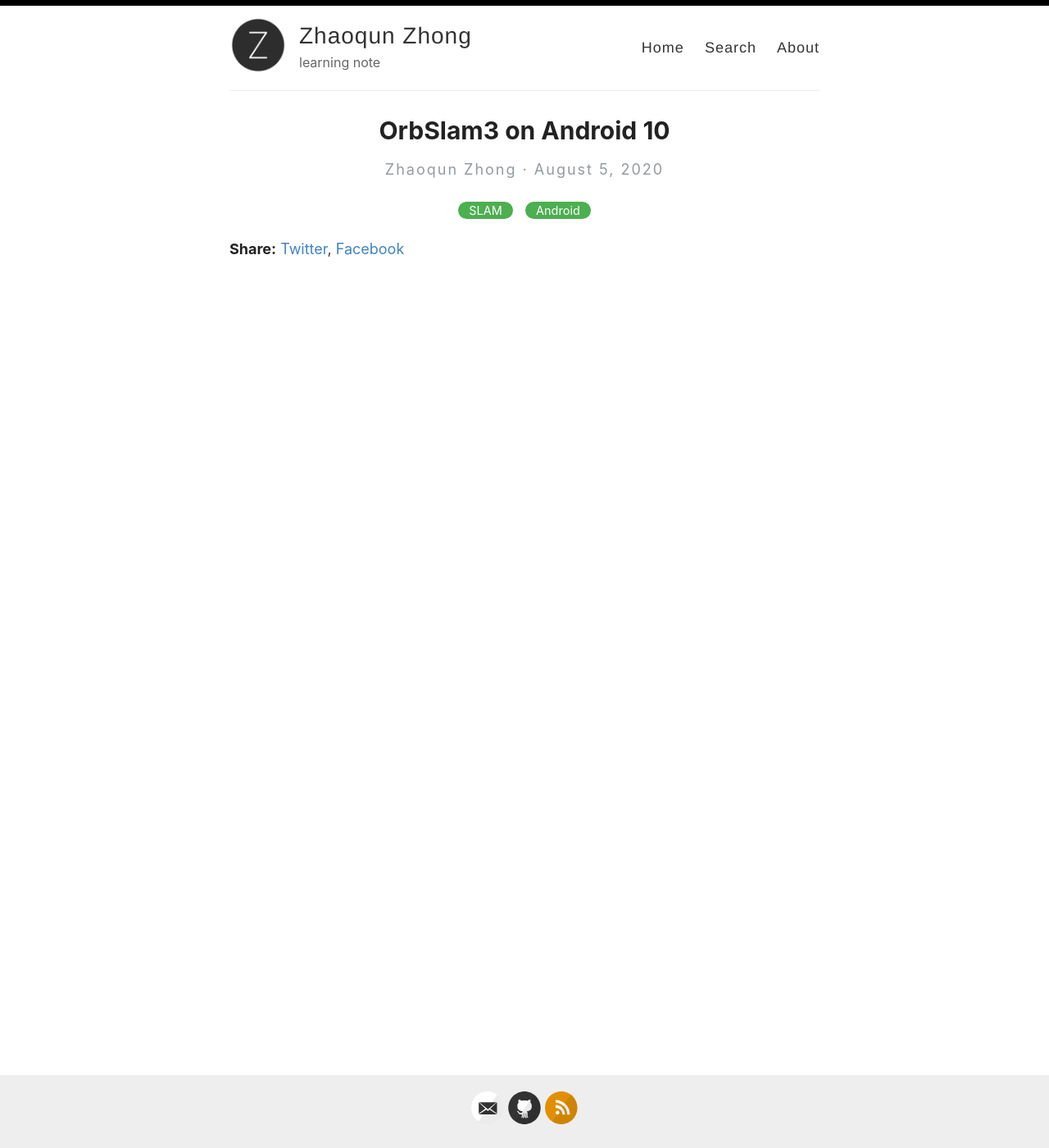
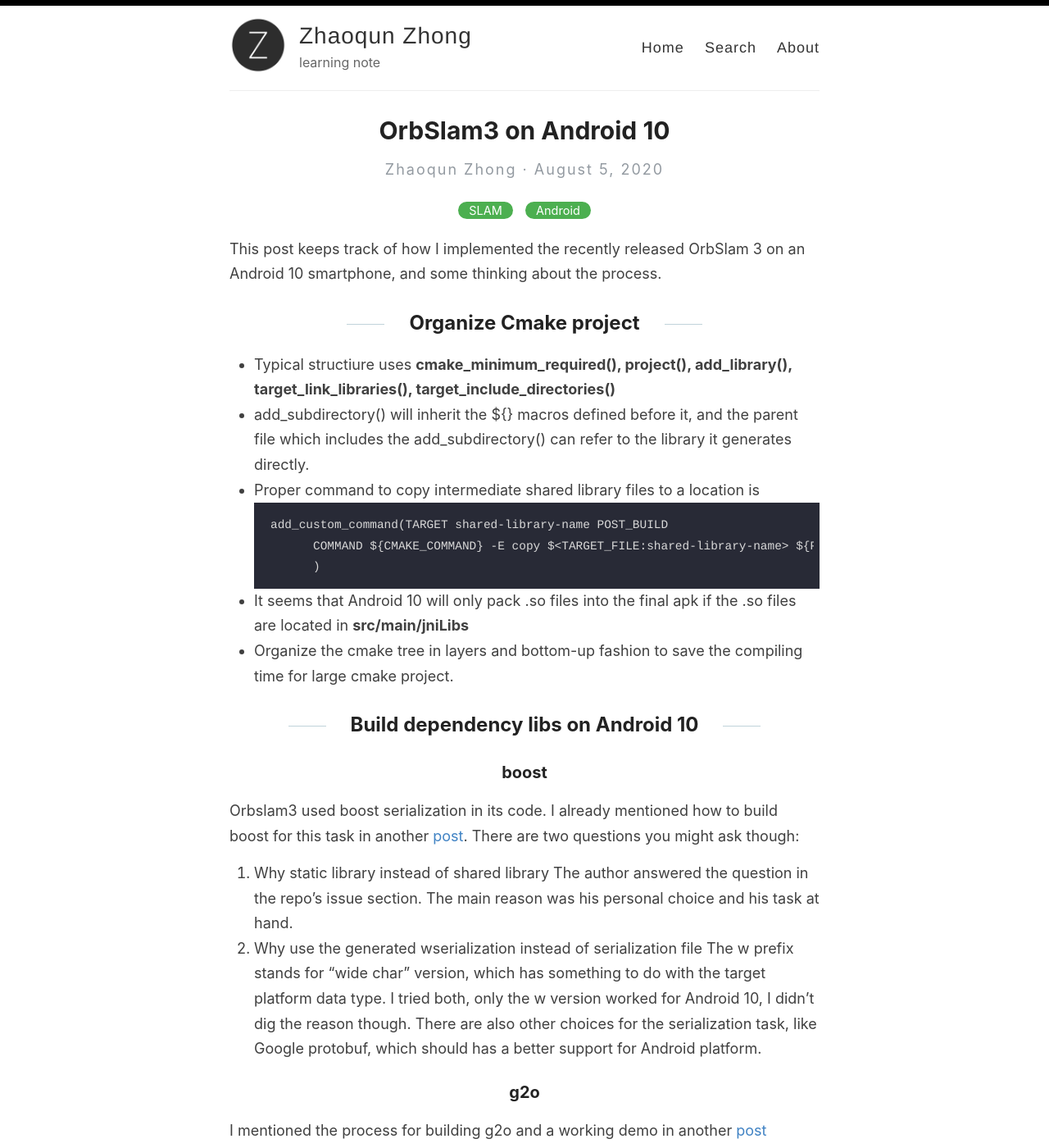
Before and after one commit to ZhaoqunZhong/ZhaoqunZhong.github.io, a Jekyll site: the page built from _posts/2020-8-5-run-orbslam3-on-android.md, in a window 1280 px wide and 1400 px high. Shown: the whole window at 82% size. Built offline with Jekyll 4.4.1, drawn with Linux system fonts in a browser that asks for light colours; comment, search, counter and statistics services are not loaded; some of the changed text lies outside the part shown.

Commit message:
Update 2020-8-5-run-orbslam3-on-android.md

````diff
--- a/_posts/2020-8-5-run-orbslam3-on-android.md
+++ b/_posts/2020-8-5-run-orbslam3-on-android.md
@@ -3,3 +3,55 @@ layout: post
 title:  OrbSlam3 on Android 10
 categories: [SLAM,Android]
 ---
+
+This post keeps track of how I implemented the recently released OrbSlam 3 on an Android 10 smartphone, and some thinking about the process.
+
+## Organize Cmake project
+
+- Typical structiure uses **cmake_minimum_required(), project(), add_library(), target_link_libraries(), target_include_directories()**
+- add_subdirectory() will inherit the ${} macros defined before it, and the parent file which includes the add_subdirectory() can refer to the library it generates directly.
+- Proper command to copy intermediate shared library files to a location is
+```
+add_custom_command(TARGET shared-library-name POST_BUILD
+        COMMAND ${CMAKE_COMMAND} -E copy $<TARGET_FILE:shared-library-name> ${PROJECT_SOURCE_DIR}/lib/new-shared-library-name(e.g. shared-library-name or libshared-library-name.so)
+        )
+```
+- It seems that Android 10 will only pack .so files into the final apk if the .so files are located in **src/main/jniLibs**
+- Organize the cmake tree in layers and bottom-up fashion to save the compiling time for large cmake project.
+
+
+## Build dependency libs on Android 10
+
+### boost
+Orbslam3 used boost serialization in its code. I already mentioned how to build boost for this task in another [post](https://zhaoqunzhong.github.io/boost-for-android/). There are two questions you might ask though:
+1. Why static library instead of shared library
+	The author answered the question in the repo's issue section. The main reason was his personal choice and his task at hand.
+2. Why use the generated wserialization instead of serialization file
+	The w prefix stands for "wide char" version, which has something to do with the target platform data type. I tried both, only the w version worked for Android 10, I didn't dig the reason though.
+There are also other choices for the serialization task, like Google protobuf, which should has a better support for Android platform.
+
+### g2o
+I mentioned the process for building g2o and a working demo in another [post](https://zhaoqunzhong.github.io/g2o-for-android/)
+
+### Dbow2
+There exists newer optimized version of the DBOW2/DBOW3, at https://github.com/rmsalinas/fbow.
+
+## Optimization and speed up
+
+### Vocabulary file .bin instead of .txt
+It takes about 1 min to load the >100Mb .txt vocabulary file on Android, while the .bin version takes about 1s. Notice that Vins-Mono used the .bin verison for their relocalization.
+
+## Compiler and language related errors (unsolved)
+There are two compile errors related to Eigen3.3.7 library and c++11 std <map> library, both caused by the assert action in the library code. Solutions:
+1. eigen-3.3.7\Eigen\src\Core\AssignEvaluator.h
+	Comment out line 833
+	```
+	EIGEN_STATIC_ASSERT_SAME_MATRIX_SIZE(ActualDstTypeCleaned,Src)
+	```
+2. ${ndk root}\toolchains\llvm\prebuilt\windows-x86_64\sysroot\usr\include\c++\v1\map
+	Comment out line 911
+	```
+	static_assert((is_same<typename allocator_type::value_type, value_type>::value),
+                  "Allocator::value_type must be same type as value_type");
+    ```
+Although this temporary fixes the compile errors, it's really terrible to mess up with the library source code, which might affects other projects on this computer.
````
